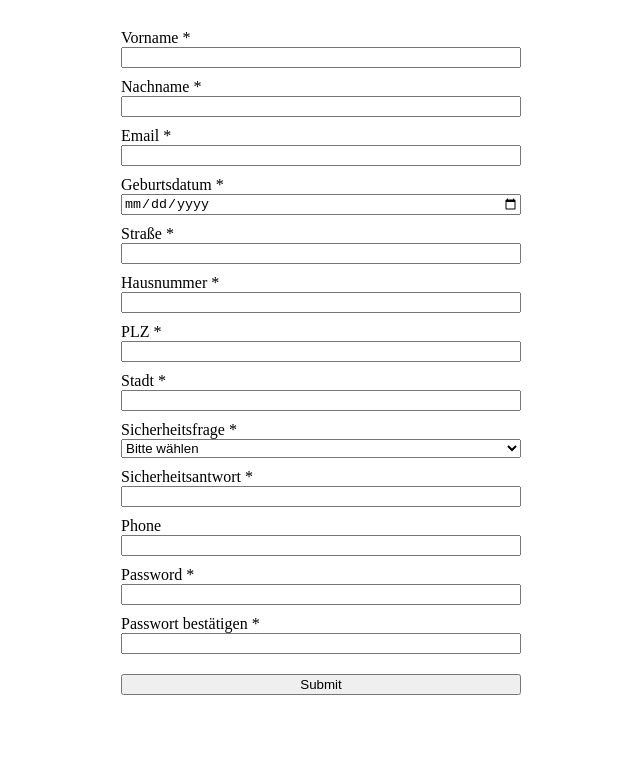
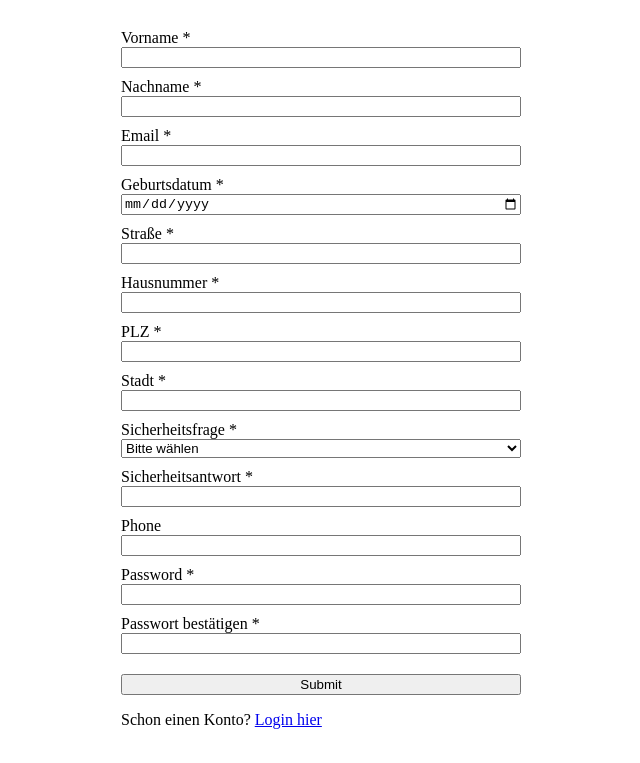
Before and after one commit to hamzaamaa/isport2.0-TP21, a plain HTML site: page index.html in a window 1280 px wide. Shown: the part 79-842 px from the top of the page, without its empty margins (319-959 px from the left). Before the commit the page ends 800 px from the top, so only its background shows below. Drawn offline with Linux system fonts and the light colour scheme.

Commit message:
Update index.html

```diff
--- a/index.html
+++ b/index.html
@@ -55,6 +55,7 @@
 
             <input type="submit" value="Submit" onclick="submitForm()">
         </form>
+        <p>Schon einen Konto? <a href="indix.html">Login hier</a></p>
     </div>
     <script src="script.js"></script>
 </body>
```
